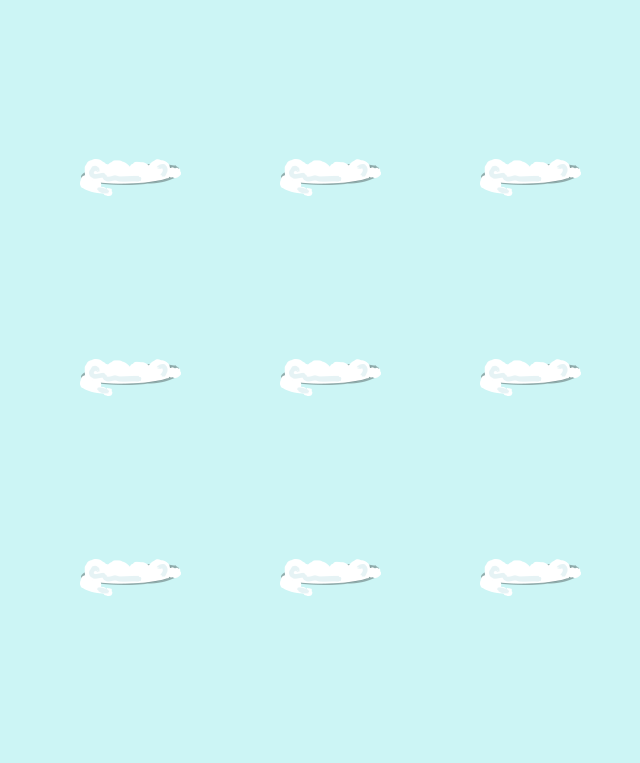
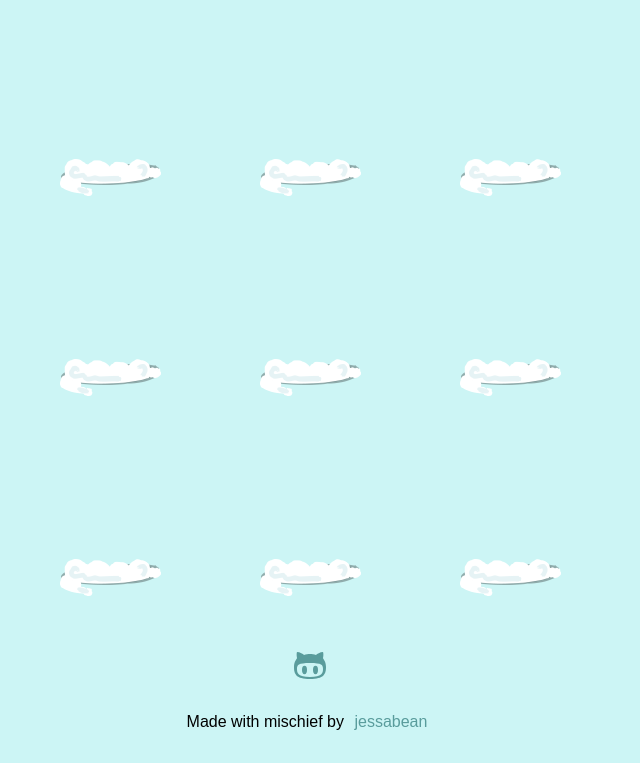
Before and after one commit to jessabean/whack-a-penguin, a website: page index.html in a window 1280 px wide. Shown: the part 37-800 px from the top of the page, without its empty margins (330-970 px from the left). Drawn offline with nearby package versions, Linux system fonts and the light colour scheme.

Commit message:
Add footer

```diff
--- a/_scss/main.scss
+++ b/_scss/main.scss
@@ -2,11 +2,45 @@
   background: #ccf5f5;
 }
 
+#main {
+  width: 600px;
+  margin: 40px auto;
+}
+
+#page-footer {
+  text-align: center;
+  margin-top: 40px;
+
+  a {
+    display: inline-block;
+    color: #599c9c;
+    text-decoration: none;
+    border-width: 1px;
+    border-style: dotted;
+    border-color: transparent;
+    padding: 5px;
+
+    &:hover,
+    &:focus {
+      color: #9c599c;
+      border-color: #9c599c;
+    }
+  }
+}
+
+
 #yeti-hideout {
   width: 600px;
   height: 600px;
-  overflow: hidden;
-  margin: 40px auto;
+  margin: 0;
+  padding: 0;
+  list-style: none;
+
+  &:after {
+    content: "";
+    display: table;
+    clear: both;
+  }
 }
 
 .mound {
--- a/index.html
+++ b/index.html
@@ -14,7 +14,7 @@
 </head>
 
 <body>
-  <header role="banner" id="page_header">
+  <header role="banner" id="page-header">
 
   </header>
 
@@ -32,8 +32,15 @@
     </ul>
   </main>
 
-  <footer role="contentinfo" id="page_footer">
-
+  <footer role="contentinfo" id="page-footer">
+    <p>
+      <a href="https://github.com/jessabean/whack-a-penguin">
+        <svg id="github" xmlns="http://www.w3.org/2000/svg" viewBox="0 0 32 32" width="32" height="32" fill="currentcolor">
+          <path d="M0 18 C0 12 3 10 3 9 C2.5 7 2.5 4 3 3 C6 3 9 5 10 6 C12 5 14 5 16 5 C18 5 20 5 22 6 C23 5 26 3 29 3 C29.5 4 29.5 7 29 9 C29 10 32 12 32 18 C32 25 30 30 16 30 C2 30 0 25 0 18 M3 20 C3 24 4 28 16 28 C28 28 29 24 29 20 C29 16 28 14 16 14 C4 14 3 16 3 20 M8 21 A1.5 2.5 0 0 0 13 21 A1.5 2.5 0 0 0 8 21 M24 21 A1.5 2.5 0 0 0 19 21 A1.5 2.5 0 0 0 24 21 z"></path>
+        </svg>
+      </a>
+    </p>
+    <p>Made with mischief by <a href="http://jessica-eldredge.com">jessabean</a></p>
   </footer>
 
   <script src="https://code.jquery.com/jquery-1.12.0.min.js"></script>
```
Also changed, not shown: css/main.css.
